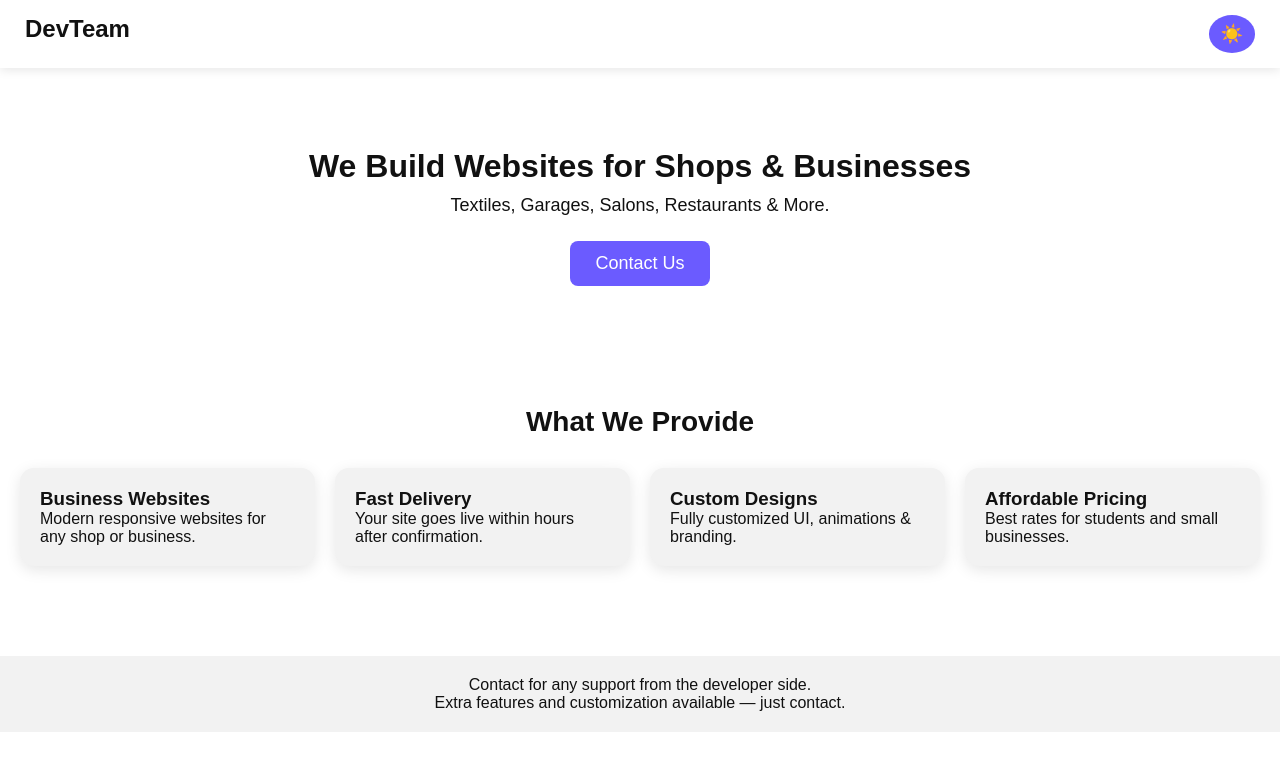
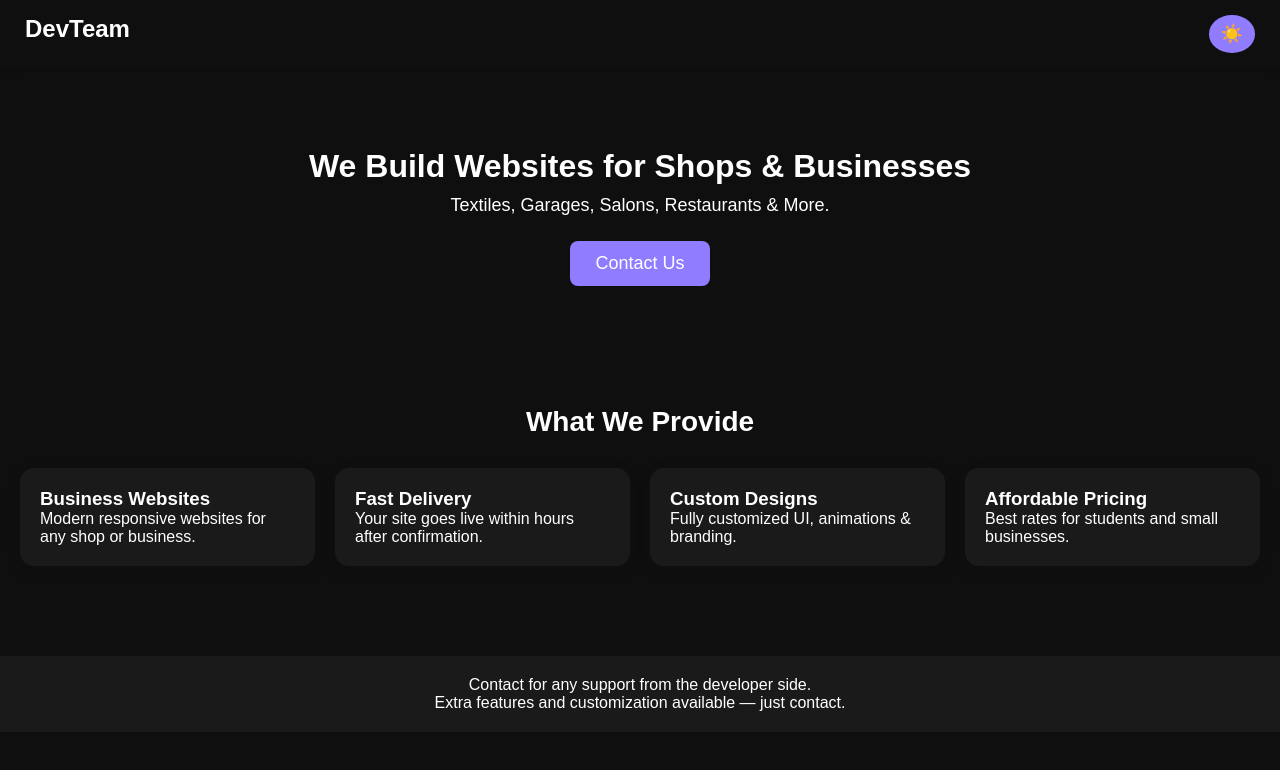
Before and after one commit to jarviss4334/ligga-site, a website: page public/index.html in a window 1280 px wide. Both pictures are taken after a click on the button "Toggle theme". Drawn offline with Linux system fonts and the light colour scheme.

Commit message:
theme synchronisation

```diff
--- a/public/style.css
+++ b/public/style.css
@@ -19,7 +19,7 @@ body {
     --accent: #6b5bff;
 }
 
-body.dark {
+html.dark {
     --bg: #0f0f0f;
     --text: #fff;
     --card: #1a1a1a;
@@ -167,3 +167,14 @@ footer {
 .contact-btn2:hover {
     transform: scale(1.05);
 }
+
+/* Page Fade Animation */
+
+.page-fade {
+  opacity: 0;
+  transition: opacity 0.4s ease;
+}
+
+.page-fade.loaded {
+  opacity: 1;
+}
```
